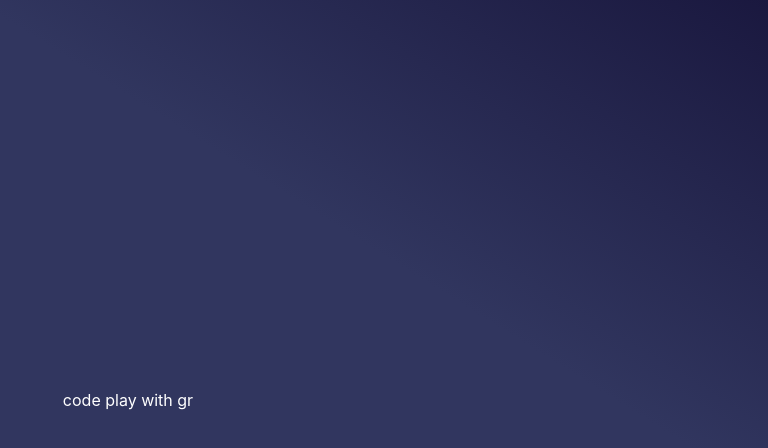
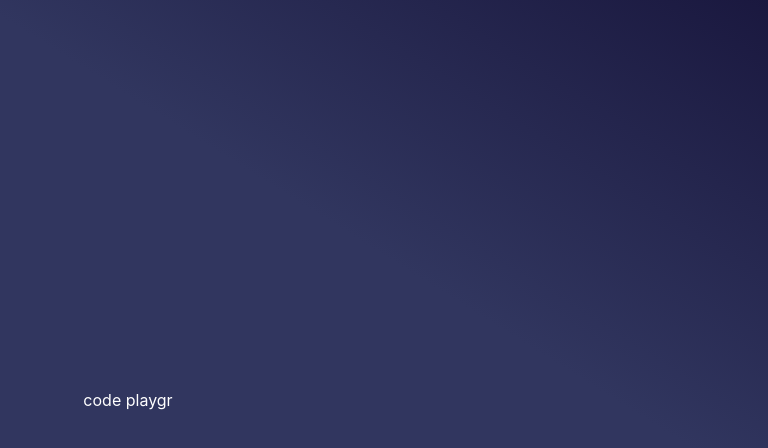
Before and after one commit to Gauravraj1141/webhoooktest1, a React (Create React App) app: page / in a window 1280 px wide. Shown: the top 448 px of the page, without its empty margins (512-1280 px from the left). Built offline with nearby package versions, Linux system fonts and the light colour scheme.

Commit message:
changes in app

```diff
--- a/app.yaml
+++ b/app.yaml
@@ -1,5 +1,5 @@
 app_details:
-  app_name: codeplaywithgr
+  app_name: codeplay22
   github_url: https://github.com/Gauravraj1141/webhoooktest1
   branch_name: Bangalore
   vendor_name: Surya Facilities
--- a/src/App.js
+++ b/src/App.js
@@ -3,7 +3,7 @@ import './App.css';
 function App() {
   return (
     <div className="App">
-      code play with gr
+      code playgr
     </div>
   );
 }
```
